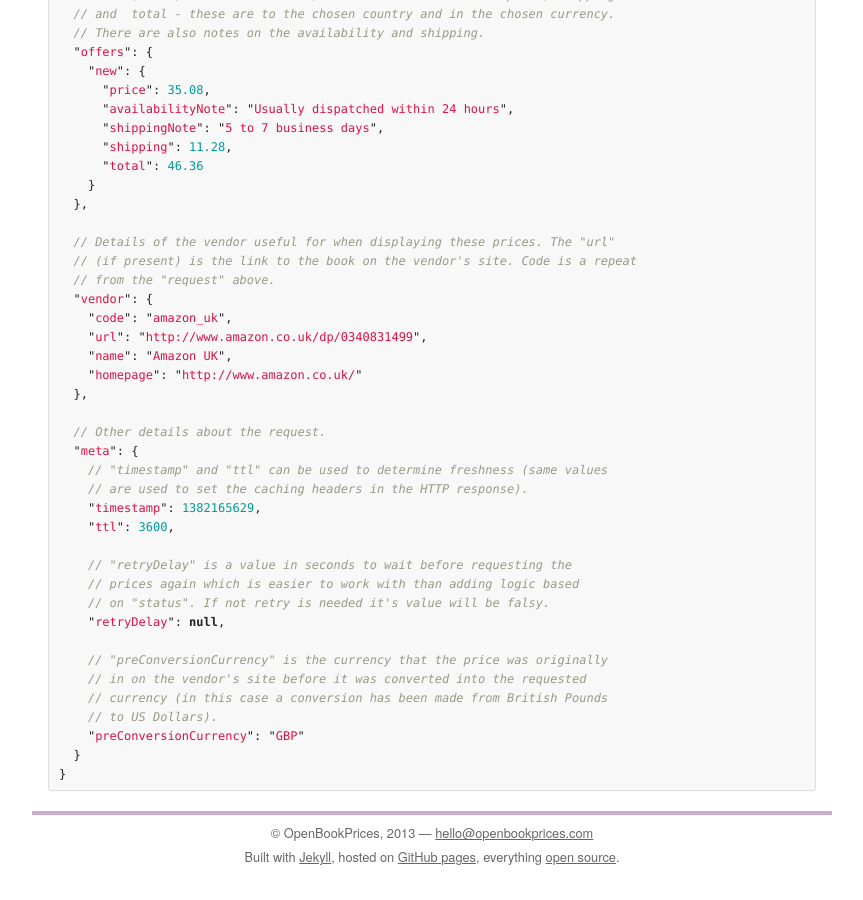
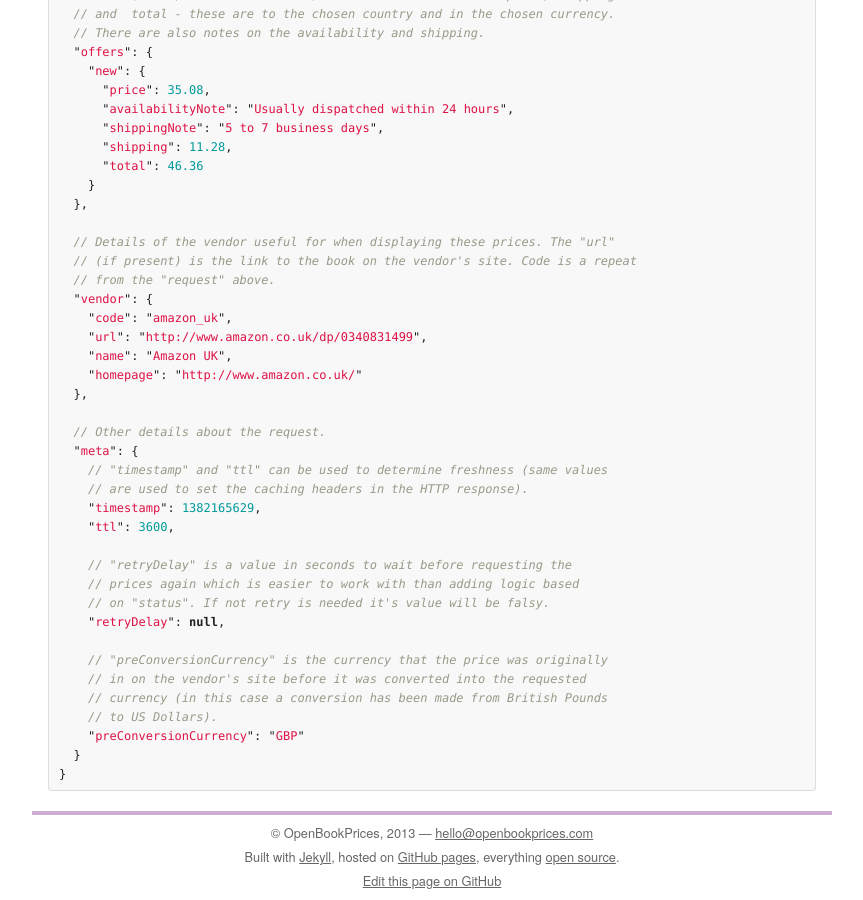
Before and after one commit to OpenBookPrices/www.openbookprices.com, a Jekyll site: the page built from index.html, in a window 1280 px wide and 900 px high, scrolled down 1297 px. Shown: the whole window, without its empty margins (208-1071 px from the left). Built offline with Jekyll 4.4.1, drawn with Linux system fonts in a browser that asks for light colours; before the commit the page ends 2173 px from its top, so only the background shows below that.

Commit message:
Add "edit on github" link to footer

```diff
--- a/_config.yml
+++ b/_config.yml
@@ -6,6 +6,8 @@ exclude: [LICENSE, CNAME, README.md, .gitignore]
 
 
 permalink: none
+
+github_edit_base: https://github.com/OpenBookPrices/www.openbookprices.com/edit/gh-pages/
 
 # Theme customization - please change from the defaults!
 theme:
--- a/_layouts/default.html
+++ b/_layouts/default.html
@@ -50,6 +50,10 @@
       hosted on <a href="http://pages.github.com/">GitHub pages</a>,
       everything <a href="https://github.com/OpenBookPrices">open source</a>.
     </p>
+
+    <p>
+      <a href="{{ site.github_edit_base }}{{ page.path }}">Edit this page on GitHub</a>
+    </p>
   </footer>
 
   {% include analytics.html %}
```
